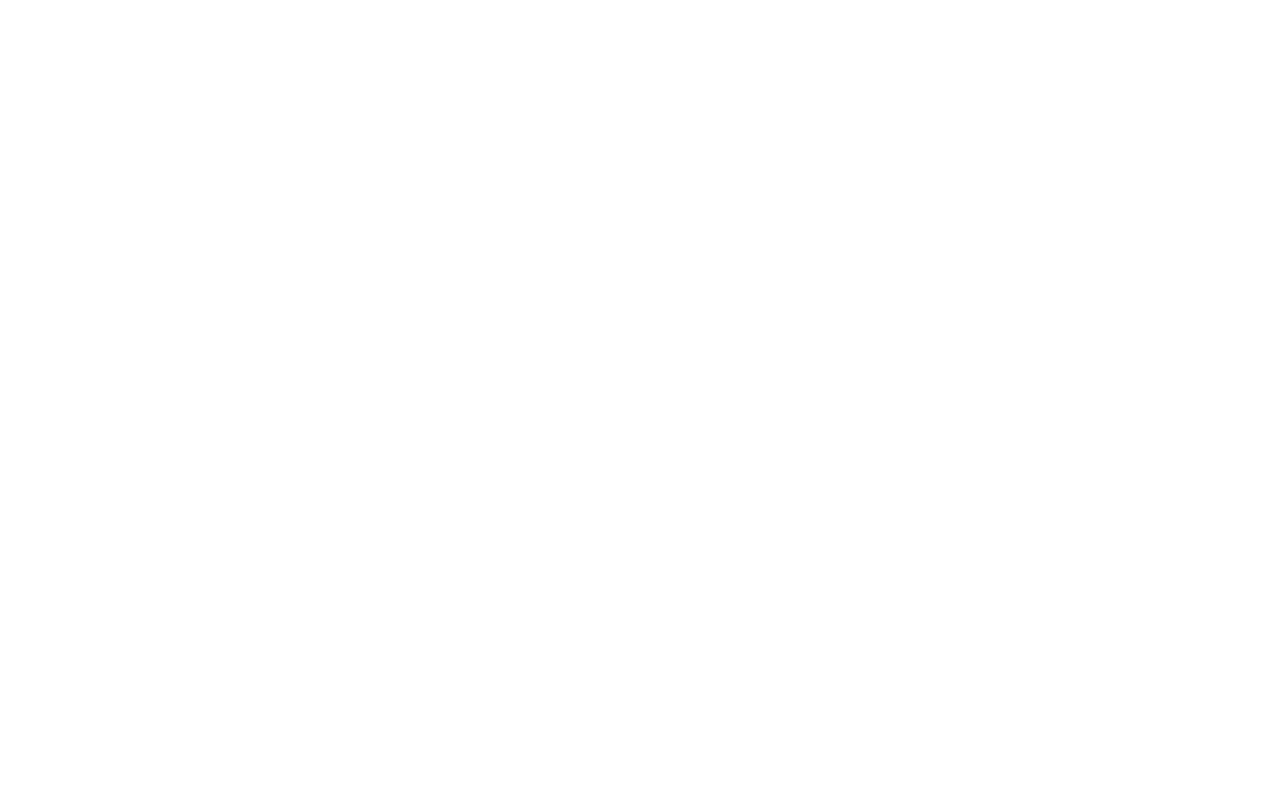
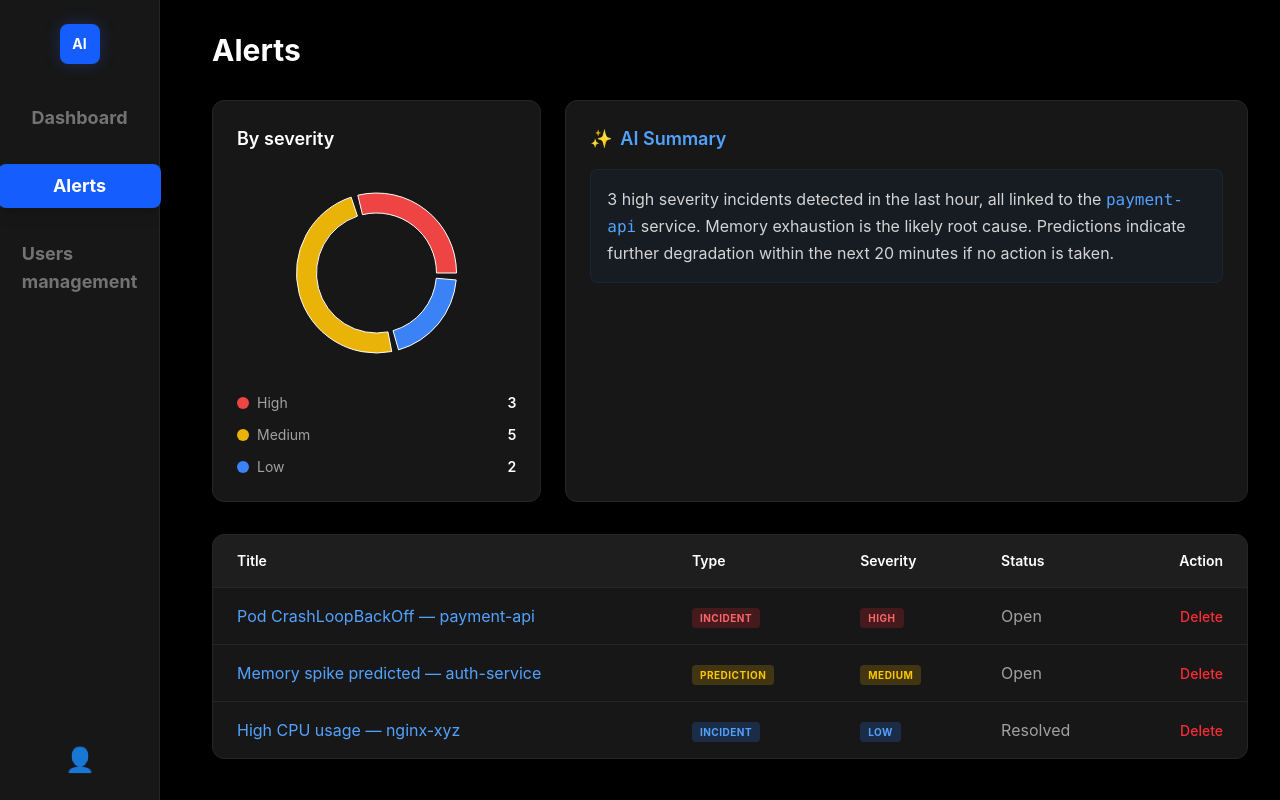
Before and after one commit to HoussemBettaieb69/AIOps_for_kubernetes, a React app in the folder frontend/: page /alerts in a window 1280 px wide. Before the commit this address had no page. Built offline with nearby package versions, Linux system fonts and the light colour scheme; the HTML template or start-up script is replaced by a standard one.

Commit message:
adding sidebar & alerts page

```diff
--- a/frontend/package.json
+++ b/frontend/package.json
@@ -13,7 +13,8 @@
     "@tailwindcss/vite": "^4.2.2",
     "react": "^19.2.4",
     "react-dom": "^19.2.4",
-    "react-router-dom": "^7.13.2"
+    "react-router-dom": "^7.13.2",
+    "recharts": "^3.8.1"
   },
   "devDependencies": {
     "@eslint/js": "^9.39.4",
--- a/frontend/src/app.jsx
+++ b/frontend/src/app.jsx
@@ -1,22 +1,41 @@
-import { BrowserRouter as Router, Routes, Route, Navigate } from 'react-router-dom';
+import { BrowserRouter as Router, Routes, Route, Navigate , useLocation } from 'react-router-dom';
 import Login from './pages/login.jsx';
 import UserManagement from './pages/user_managment.jsx';
+import Alerts from './pages/alerts.jsx';
+import Sidebar from './components/sidebar.jsx';
+
+function AppLayout({ children }) {
+  const location = useLocation();
+  const isLoginPage = location.pathname === '/login';
+
+  return (
+    <div className="flex bg-black min-h-screen">
+      {!isLoginPage && <Sidebar />}
+      <main className={`flex-1 ${!isLoginPage ? 'ml-45' : ''}`}>
+        {children}
+      </main>
+    </div>
+  );
+}
 
 function App() {
   return (
     <Router>
+        <AppLayout>
       <div className="App">
         <div className="content">
           <Routes>
             <Route path="/login" element={<Login />} />
 
             <Route path="/user_management" element={<UserManagement />} />
+            <Route path='/alerts' element={<Alerts/>} />
 
             {/* Default redirect/ */}
             <Route path="/" element={<Navigate to="/user_management" />} />
           </Routes>
         </div>
       </div>
+      </AppLayout>
     </Router>
   );
 }
--- a/frontend/src/components/sidebar.jsx
+++ b/frontend/src/components/sidebar.jsx
@@ -0,0 +1,47 @@
+import { Link, useLocation } from 'react-router-dom';
+
+export default function Sidebar() {
+  // In React Router, we use useLocation instead of usePathname
+  const location = useLocation();
+  const pathname = location.pathname;
+
+  const navItems = [
+    { href: '/dashboard', label: 'Dashboard', icon: 'Dashboard' }, // Added dashboard
+    { href: '/alerts', label: 'Alerts', icon: 'Alerts'  },
+    { href: '/user_management', label: 'Users', icon: 'Users management' },
+  ];
+
+  return (
+    <aside className="w-40 bg-neutral-900 border-r border-neutral-800 flex flex-col items-center py-6 gap-8 fixed left-0 top-0 h-screen z-50">
+      {/* AI Logo */}
+      <div className="w-10 h-10 bg-blue-600 rounded-lg flex items-center justify-center text-white font-bold text-sm shadow-[0_0_15px_rgba(37,99,235,0.3)]">
+        AI
+      </div>
+
+      {/* Navigation */}
+      <nav className="flex flex-col gap-6">
+        {navItems.map((item) => (
+          <Link
+            key={item.href}
+            to={item.href} // Changed 'href' to 'to'
+            className={`py-2 px-6 rounded-lg flex items-center justify-center transition-all text-lg ${
+              pathname === item.href
+                ? 'bg-blue-600 text-white shadow-lg font-bold'
+                : 'text-neutral-500 hover:bg-neutral-800 hover:text-white font-bold'
+            }`}
+            title={item.label}
+          >
+            {item.icon}
+          </Link>
+        ))}
+      </nav>
+
+      {/* Logout at bottom */}
+      <div className="mt-auto">
+         <Link to="/login" className="text-neutral-600 text-2xl hover:bg-neutral-600 transition-colors rounded-lg">
+            👤
+         </Link>
+      </div>
+    </aside>
+  );
+}
--- /dev/null
+++ b/frontend/src/pages/alerts.jsx
@@ -0,0 +1,103 @@
+import { PieChart, Pie, Cell, ResponsiveContainer } from 'recharts';
+
+const severityData = [
+  { name: 'High', value: 3, color: '#ef4444' },
+  { name: 'Medium', value: 5, color: '#eab308' },
+  { name: 'Low', value: 2, color: '#3b82f6' },
+];
+
+const alertsTableData = [
+  { id: 1, title: 'Pod CrashLoopBackOff — payment-api', type: 'Incident', typeColor: 'bg-red-500/20 text-red-400', severity: 'High', severityColor: 'bg-red-500/20 text-red-400', status: 'Open' },
+  { id: 2, title: 'Memory spike predicted — auth-service', type: 'Prediction', typeColor: 'bg-yellow-500/20 text-yellow-400', severity: 'Medium', severityColor: 'bg-yellow-500/20 text-yellow-400', status: 'Open' },
+  { id: 3, title: 'High CPU usage — nginx-xyz', type: 'Incident', typeColor: 'bg-blue-500/20 text-blue-400', severity: 'Low', severityColor: 'bg-blue-500/20 text-blue-400', status: 'Resolved' },
+];
+
+export default function AlertsPage() {
+  return (
+    <div className="p-8 text-white">
+      <h1 className="text-3xl font-bold mb-8">Alerts</h1>
+
+      <div className="grid grid-cols-12 gap-6 mb-8">
+        {/* By Severity Card */}
+        <div className="col-span-12 lg:col-span-4 bg-neutral-900 border border-neutral-800 rounded-xl p-6">
+          <h2 className="text-lg font-semibold mb-6">By severity</h2>
+          <div className="h-48 mb-6">
+            <ResponsiveContainer width="100%" height="100%">
+              <PieChart>
+                <Pie
+                  data={severityData}
+                  cx="50%" cy="50%"
+                  innerRadius={60} outerRadius={80}
+                  paddingAngle={5}
+                  dataKey="value"
+                >
+                  {severityData.map((entry, index) => (
+                    <Cell key={`cell-${index}`} fill={entry.color} />
+                  ))}
+                </Pie>
+              </PieChart>
+            </ResponsiveContainer>
+          </div>
+          <div className="space-y-3">
+            {severityData.map((item) => (
+              <div key={item.name} className="flex items-center justify-between text-sm">
+                <div className="flex items-center gap-2">
+                  <div className="w-3 h-3 rounded-full" style={{ backgroundColor: item.color }} />
+                  <span className="text-neutral-400">{item.name}</span>
+                </div>
+                <span className="font-semibold">{item.value}</span>
+              </div>
+            ))}
+          </div>
+        </div>
+
+        {/* AI Summary Card */}
+        <div className="col-span-12 lg:col-span-8 bg-neutral-900 border border-neutral-800 rounded-xl p-6">
+          <h2 className="text-lg font-semibold mb-4 text-blue-400 flex items-center gap-2">
+            <span>✨</span> AI Summary
+          </h2>
+          <p className="text-neutral-300 leading-relaxed bg-blue-500/5 p-4 rounded-lg border border-blue-500/10">
+            3 high severity incidents detected in the last hour, all linked to the <span className="text-blue-400 font-mono">payment-api</span> service.
+            Memory exhaustion is the likely root cause. Predictions indicate further degradation within the next 20 minutes if no action is taken.
+          </p>
+        </div>
+      </div>
+
+      {/* Alerts Table */}
+      <div className="bg-neutral-900 border border-neutral-800 rounded-xl overflow-hidden shadow-2xl">
+        <table className="w-full text-left">
+          <thead className="bg-neutral-800/50">
+            <tr className="border-b border-neutral-800">
+              <th className="px-6 py-4 text-sm font-semibold">Title</th>
+              <th className="px-6 py-4 text-sm font-semibold">Type</th>
+              <th className="px-6 py-4 text-sm font-semibold">Severity</th>
+              <th className="px-6 py-4 text-sm font-semibold">Status</th>
+              <th className="px-6 py-4 text-right text-sm font-semibold">Action</th>
+            </tr>
+          </thead>
+          <tbody className="divide-y divide-neutral-800">
+            {alertsTableData.map((alert) => (
+              <tr key={alert.id} className="hover:bg-neutral-800/30 transition-colors">
+                <td className="px-6 py-4 text-blue-400 hover:underline cursor-pointer">{alert.title}</td>
+                <td className="px-6 py-4">
+                  <span className={`px-2 py-1 rounded text-[10px] font-bold uppercase tracking-wider ${alert.typeColor}`}>
+                    {alert.type}
+                  </span>
+                </td>
+                <td className="px-6 py-4">
+                  <span className={`px-2 py-1 rounded text-[10px] font-bold uppercase tracking-wider ${alert.severityColor}`}>
+                    {alert.severity}
+                  </span>
+                </td>
+                <td className="px-6 py-4 text-neutral-400">{alert.status}</td>
+                <td className="px-6 py-4 text-right">
+                  <button className="text-red-500 hover:text-red-400 text-sm font-medium">Delete</button>
+                </td>
+              </tr>
+            ))}
+          </tbody>
+        </table>
+      </div>
+    </div>
+  );
+}
```
Also changed, not shown: 1 other file (tests, documents, lock files or other folders).
